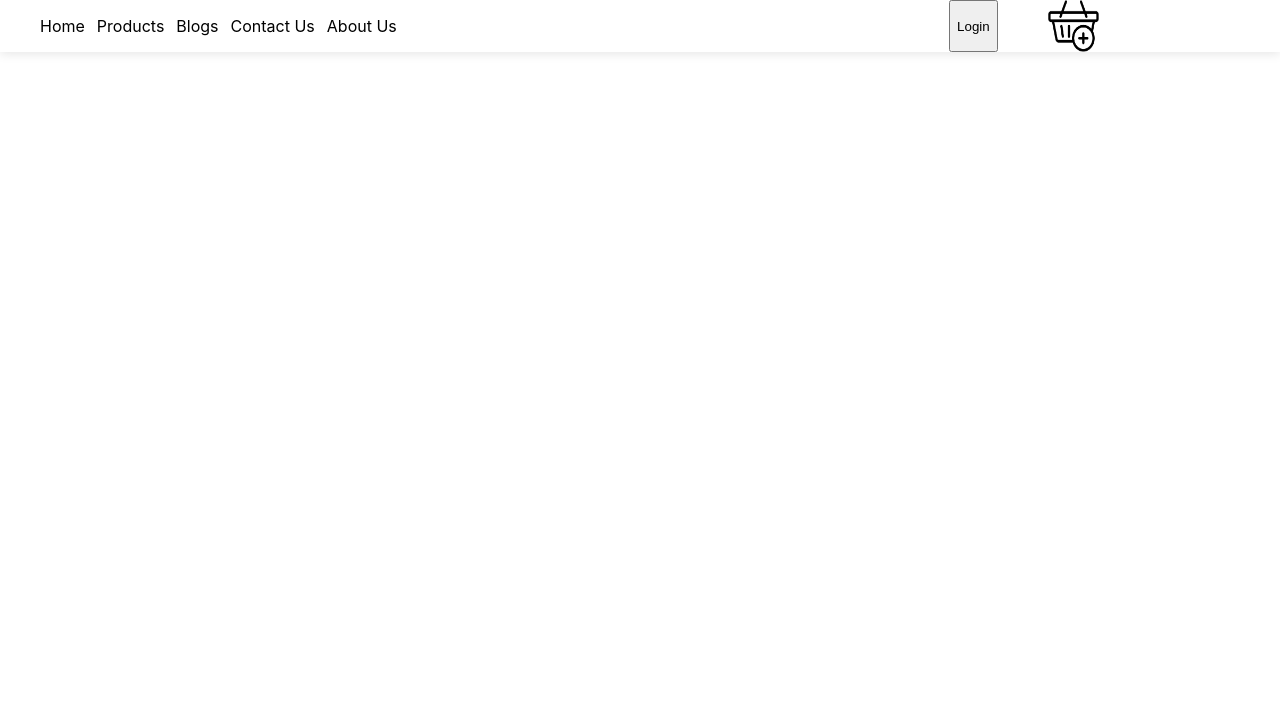
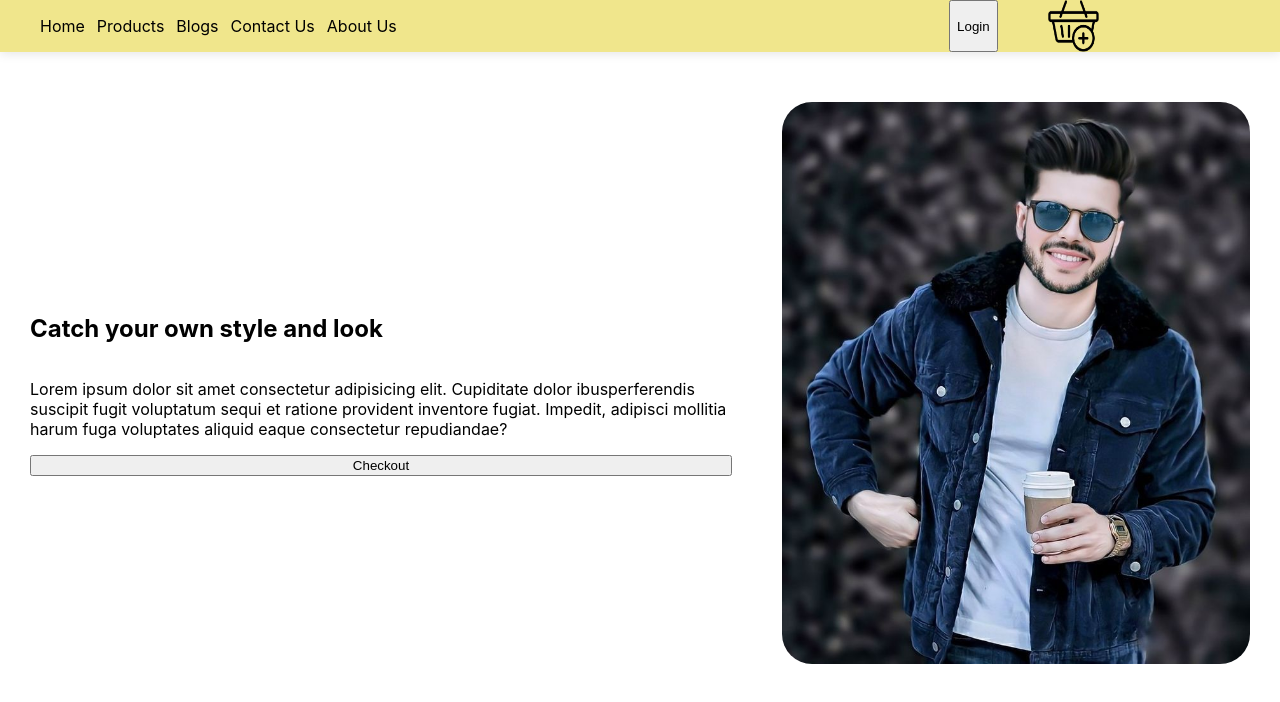
Before and after one commit to Moizajmal2456/EXD-Project, a React (Create React App) app: page / in a window 1280 px wide. Shown: the top 702 px of the page. Built offline with nearby package versions, Linux system fonts and the light colour scheme.

Commit message:
Set Hero section

```diff
--- a/src/Components/HeroSection/HeroSection.jsx
+++ b/src/Components/HeroSection/HeroSection.jsx
@@ -0,0 +1,18 @@
+import style from "./styles.module.scss";
+import HeroImage from "../../Images/herosection.jpg";
+
+export const HeroSection = () => {
+return(
+    <div className={style.HeroSection_Erapper}>
+     <div className={style.Left_Section}>
+      <h2>Catch your own style and look</h2>
+      <p>Lorem ipsum dolor sit amet consectetur adipisicing elit. Cupiditate dolor ibusperferendis suscipit
+         fugit voluptatum sequi et ratione provident inventore fugiat. Impedit, adipisci mollitia harum fuga voluptates aliquid eaque consectetur repudiandae?</p>
+         <button>Checkout</button>
+     </div>
+     <div className={style.Right_Section}>
+        <img  src={HeroImage} alt="Hero section image" />
+     </div>
+    </div>
+);
+};
--- a/src/Components/HeroSection/styles.module.scss
+++ b/src/Components/HeroSection/styles.module.scss
@@ -0,0 +1,23 @@
+.HeroSection_Erapper{
+ width: 100%;
+ display: flex;
+ margin: auto;
+ gap: 50px;
+ margin-top: 50px;
+ margin-bottom: 50px;
+ .Left_Section{
+    width: 60%;
+    display: flex;
+    flex-direction: column;
+    justify-content: center;
+    margin-left: 30px;
+ }
+ .Right_Section{
+  width: 40%;
+  margin-right: 30px;
+  img{
+    width: 100%;
+    border-radius: 30px;
+  };
+ }
+}
--- a/src/Components/Navbar/styles.module.scss
+++ b/src/Components/Navbar/styles.module.scss
@@ -1,6 +1,7 @@
 .Navbar_Wrapper{
     width: 100%;
     display: flex;
+    background-color: khaki;
     box-shadow: 0px 2px 10px rgba(0, 0, 0, 0.1);
     .Left_Section{
         width: 60%;
--- a/src/Pages/Home.jsx
+++ b/src/Pages/Home.jsx
@@ -1,9 +1,11 @@
+import { HeroSection } from "../Components/HeroSection/HeroSection";
 import { Navbar } from "../Components/Navbar/Navbar";
 
 export const HomePage = () => {
 return(
     <>
     <Navbar/>
+    <HeroSection/>
     </>
 );
 };
```
Also changed, not shown: src/Images/herosection.jpg (added).
